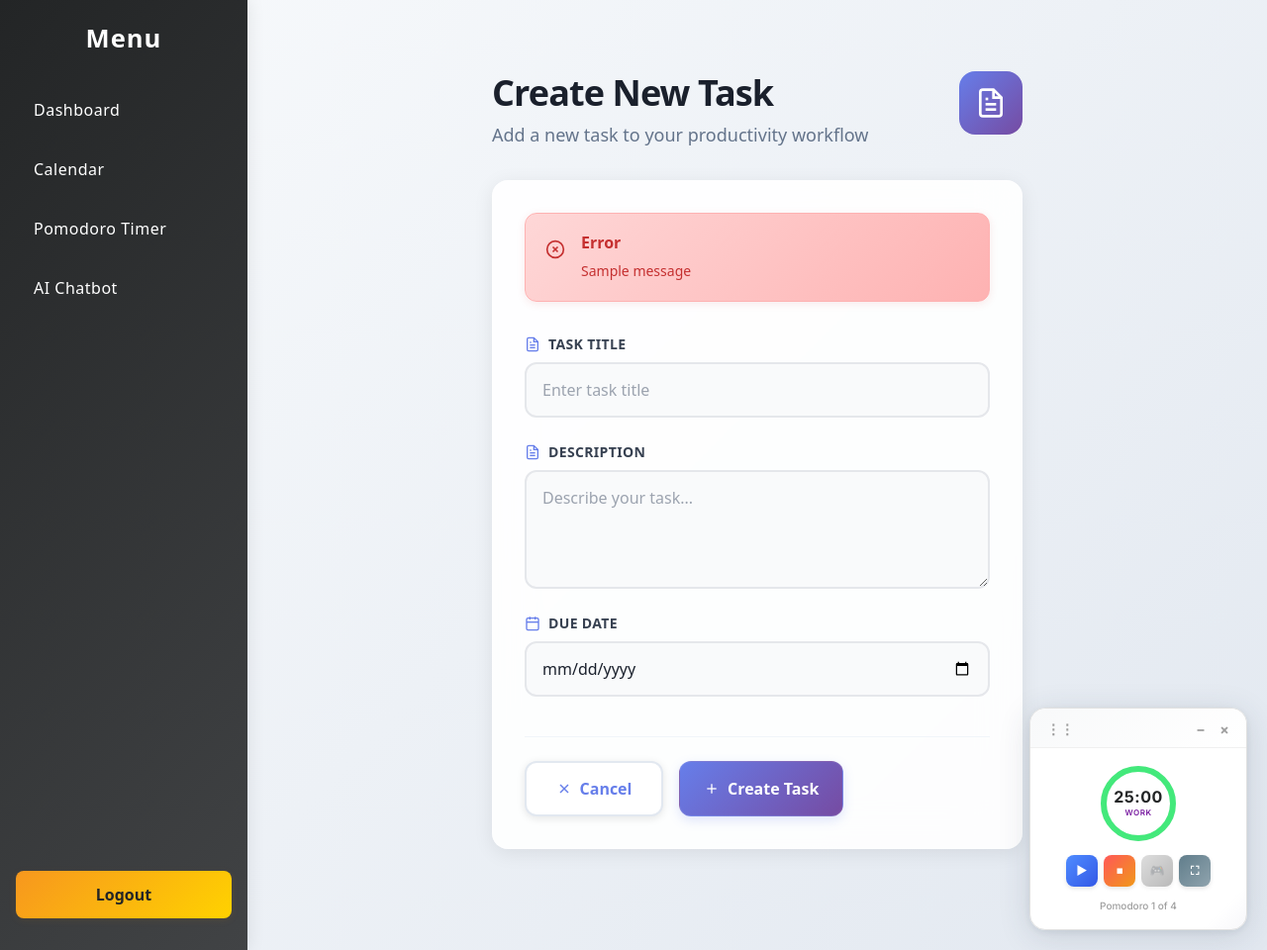
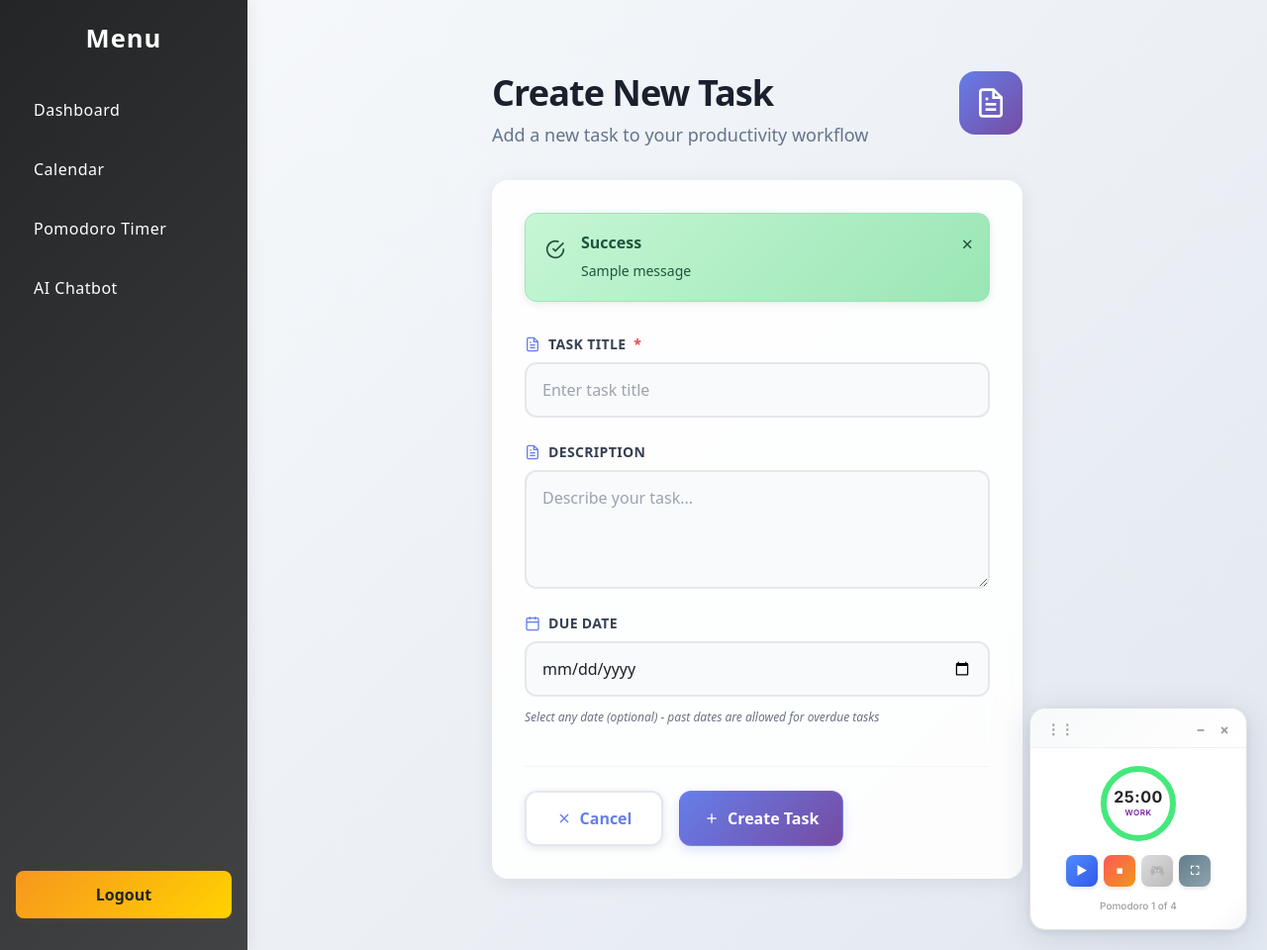
Before and after one commit to tmit00/AT3-Web-Application, a Flask app: page /create_task in a window 1280 px wide. Shown: the whole page at 99% size. Run offline with Flask 3, Linux system fonts and the light colour scheme; the visitor is signed in with stand-in values (Sample User, id 1); tables that the repository leaves empty hold one stand-in row (values such as "Sample post"); one stand-in notice (Sample message) is shown; parts of the project's set-up code (start-up, migrations or seed data) failed here and were passed over.

Commit message:
Added a limit on the chatbot and handled errors surrounding the date input when creating a task.

```diff
--- a/chatbot.py
+++ b/chatbot.py
@@ -432,7 +432,7 @@ class Chatbot:
 
         return text
 
-    def truncate_to_word_limit(self, text, word_limit=150):
+    def truncate_to_word_limit(self, text, word_limit=100):
         """
         Truncate text to a specific word limit
 
@@ -571,8 +571,8 @@ class Chatbot:
             # Clean the response by removing markdown formatting
             clean_response = self.strip_markdown(response.text)
 
-            # Truncate the response to 150 words
-            truncated_response, is_truncated, full_response = self.truncate_to_word_limit(clean_response, 150)
+            # Truncate the response to 100 words
+            truncated_response, is_truncated, full_response = self.truncate_to_word_limit(clean_response, 100)
 
             # Add assistant response to conversation history (use full response for context)
             self.conversation_history.append({"role": "assistant", "parts": [full_response]})
--- a/routes/todo_routes.py
+++ b/routes/todo_routes.py
@@ -1,4 +1,4 @@
-from flask import Flask, render_template, url_for, redirect, request, Blueprint, session, jsonify
+from flask import Flask, render_template, url_for, redirect, request, Blueprint, session, jsonify, flash
 from data import db, Task
 from task import user_create_task, user_mark_complete, user_delete_task
 from datetime import datetime
@@ -15,17 +15,71 @@ todo_routes = Blueprint('todo_routes', __name__)
 def create_task():
     if 'user' not in session:
         return redirect(url_for('login'))
+
+    # Get current date for min attribute in date input
+    from datetime import date as date_today
+    today = date_today.today().strftime('%Y-%m-%d')
+
     if request.method == 'POST':
-        title = request.form.get('title')
-        description = request.form.get('description')
-        date_str = request.form.get('date')  # e.g. "2025-05-23"
-        date_obj = datetime.strptime(date_str, "%Y-%m-%d").date() if date_str else None
+        title = request.form.get('title', '').strip()
+        description = request.form.get('description', '').strip()
+        date_str = request.form.get('date', '').strip()
 
-        user_create_task(title, description, date_obj)
+        # Validate required fields
+        if not title:
+            flash('Task title is required.', 'error')
+            return render_template('create_task.html',
+                                 title=title,
+                                 description=description,
+                                 date=date_str,
+                                 today=today)
 
-        return redirect(url_for('dashboard'))
+        # Handle date parsing with error handling
+        date_obj = None
+        if date_str:
+            try:
+                # Parse the date string
+                date_obj = datetime.strptime(date_str, "%Y-%m-%d").date()
+
+                # Check if date is too far in the future (optional: limit to 10 years)
+                today_date = date_today.today()
+                max_future_date = today_date.replace(year=today_date.year + 10)
+                if date_obj > max_future_date:
+                    flash('Due date cannot be more than 10 years in the future.', 'error')
+                    return render_template('create_task.html',
+                                         title=title,
+                                         description=description,
+                                         date=date_str,
+                                         today=today)
+
+            except ValueError:
+                flash('Invalid date format. Please use YYYY-MM-DD format (e.g., 2025-12-25).', 'error')
+                return render_template('create_task.html',
+                                     title=title,
+                                     description=description,
+                                     date=date_str,
+                                     today=today)
+            except Exception as e:
+                flash(f'Error processing date: {str(e)}. Please try again.', 'error')
+                return render_template('create_task.html',
+                                     title=title,
+                                     description=description,
+                                     date=date_str,
+                                     today=today)
+
+        try:
+            user_create_task(title, description, date_obj)
+            flash('Task created successfully!', 'success')
+            return redirect(url_for('dashboard'))
+        except Exception as e:
+            flash(f'Error creating task: {str(e)}. Please try again.', 'error')
+            return render_template('create_task.html',
+                                 title=title,
+                                 description=description,
+                                 date=date_str,
+                                 today=today)
     else:
-        return render_template('create_task.html')
+        return render_template('create_task.html', today=today)
 
 # Mark as complete (instant action)
 @todo_routes.route('/mark_complete/<int:task_id>', methods=['POST'])
--- a/static/css/task.css
+++ b/static/css/task.css
@@ -86,6 +86,68 @@
     line-height: 1.5;
 }
 
+/* Flash Messages */
+.flash-message {
+    display: flex;
+    align-items: flex-start;
+    gap: 1rem;
+    padding: 1.25rem;
+    border-radius: 12px;
+    margin-bottom: 2rem;
+    box-shadow: 0 2px 8px rgba(0, 0, 0, 0.1);
+    position: relative;
+    animation: fadeInUp 0.3s ease-out;
+}
+
+.flash-message.error {
+    background: linear-gradient(135deg, #fed7d7 0%, #feb2b2 100%);
+    color: #c53030;
+    border: 1px solid #feb2b2;
+    box-shadow: 0 2px 8px rgba(197, 48, 48, 0.1);
+}
+
+.flash-message.success {
+    background: linear-gradient(135deg, #c6f6d5 0%, #9ae6b4 100%);
+    color: #22543d;
+    border: 1px solid #9ae6b4;
+    box-shadow: 0 2px 8px rgba(34, 84, 61, 0.1);
+}
+
+.flash-icon {
+    flex-shrink: 0;
+    margin-top: 0.125rem;
+}
+
+.flash-content h4 {
+    margin: 0 0 0.5rem 0;
+    font-size: 1rem;
+    font-weight: 600;
+}
+
+.flash-content p {
+    margin: 0;
+    font-size: 0.875rem;
+    line-height: 1.5;
+}
+
+.flash-close {
+    position: absolute;
+    top: 0.75rem;
+    right: 0.75rem;
+    background: none;
+    border: none;
+    color: inherit;
+    font-size: 1.25rem;
+    cursor: pointer;
+    padding: 0.25rem;
+    border-radius: 4px;
+    transition: background-color 0.2s;
+}
+
+.flash-close:hover {
+    background: rgba(0, 0, 0, 0.1);
+}
+
 /* Task Form */
 .task-form {
     display: flex;
@@ -115,6 +177,11 @@
     flex-shrink: 0;
 }
 
+.required {
+    color: #ef4444;
+    font-weight: 700;
+}
+
 .form-group input,
 .form-group textarea {
     padding: 0.875rem 1rem;
@@ -136,6 +203,19 @@
     box-shadow: 0 0 0 3px rgba(102, 126, 234, 0.1);
 }
 
+.form-group input.error,
+.form-group textarea.error {
+    border-color: #ef4444;
+    background: #fef2f2;
+    box-shadow: 0 0 0 3px rgba(239, 68, 68, 0.1);
+}
+
+.form-group input.error:focus,
+.form-group textarea.error:focus {
+    border-color: #ef4444;
+    box-shadow: 0 0 0 3px rgba(239, 68, 68, 0.2);
+}
+
 .form-group textarea {
     min-height: 120px;
     max-height: 300px;
@@ -146,6 +226,13 @@
 .form-group textarea::placeholder {
     color: #9ca3af;
     font-weight: 400;
+}
+
+.form-help {
+    font-size: 0.75rem;
+    color: #6b7280;
+    margin-top: 0.25rem;
+    font-style: italic;
 }
 
 /* Form Actions */
--- a/templates/create_task.html
+++ b/templates/create_task.html
@@ -27,21 +27,31 @@
 
     <!-- Task Form -->
     <div class="task-form-container">
-        {% with messages = get_flashed_messages() %}
+        {% with messages = get_flashed_messages(with_categories=true) %}
             {% if messages %}
-            <div class="error-box" id="errorBox">
-                <div class="error-icon">
+                {% for category, message in messages %}
+                    <div class="flash-message {{ category }}" id="flashMessage">
+                        <div class="flash-icon">
+                            {% if category == 'error' %}
                                 <svg width="20" height="20" viewBox="0 0 24 24" fill="none" stroke="currentColor" stroke-width="2">
                                     <circle cx="12" cy="12" r="10"></circle>
                                     <line x1="15" y1="9" x2="9" y2="15"></line>
                                     <line x1="9" y1="9" x2="15" y2="15"></line>
                                 </svg>
+                            {% else %}
+                                <svg width="20" height="20" viewBox="0 0 24 24" fill="none" stroke="currentColor" stroke-width="2">
+                                    <path d="M22 11.08V12a10 10 0 1 1-5.93-9.14"></path>
+                                    <polyline points="22,4 12,14.01 9,11.01"></polyline>
+                                </svg>
+                            {% endif %}
                         </div>
-                <div class="error-content">
-                    <h4>Error</h4>
-                    <p>{{ messages[0] }}</p>
+                        <div class="flash-content">
+                            <h4>{{ 'Error' if category == 'error' else 'Success' }}</h4>
+                            <p>{{ message }}</p>
                         </div>
+                        <button class="flash-close" onclick="this.parentElement.remove()">×</button>
                     </div>
+                {% endfor %}
             {% endif %}
         {% endwith %}
 
@@ -55,9 +65,11 @@
                         <line x1="16" y1="17" x2="8" y2="17"></line>
                         <polyline points="10,9 9,9 8,9"></polyline>
                     </svg>
-                    Task Title
+                    Task Title <span class="required">*</span>
                 </label>
-                <input type="text" id="title" name="title" required placeholder="Enter task title">
+                <input type="text" id="title" name="title" required placeholder="Enter task title"
+                       value="{{ request.form.get('title', '') }}"
+                       class="{{ 'error' if request.form.get('title') == '' and request.method == 'POST' else '' }}">
             </div>
 
             <div class="form-group">
@@ -71,7 +83,8 @@
                     </svg>
                     Description
                 </label>
-                <textarea id="description" name="description" required placeholder="Describe your task..."></textarea>
+                <textarea id="description" name="description" placeholder="Describe your task..."
+                          rows="3">{{ request.form.get('description', '') }}</textarea>
             </div>
 
             <div class="form-group">
@@ -84,7 +97,10 @@
                     </svg>
                     Due Date
                 </label>
-                <input type="date" id="date" name="date" required>
+                <input type="date" id="date" name="date"
+                       value="{{ request.form.get('date', '') }}"
+                       class="{{ 'error' if request.form.get('date') and request.method == 'POST' else '' }}">
+                <small class="form-help">Select any date (optional) - past dates are allowed for overdue tasks</small>
             </div>
 
             <div class="form-actions">
```
Lines whose indentation alone changed are shown as unchanged.
